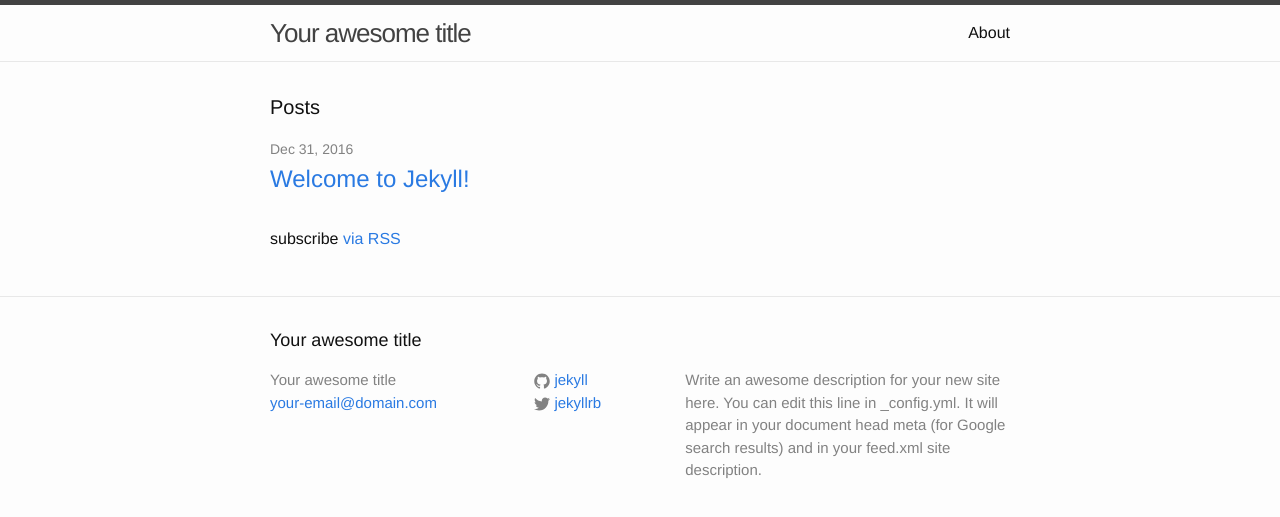
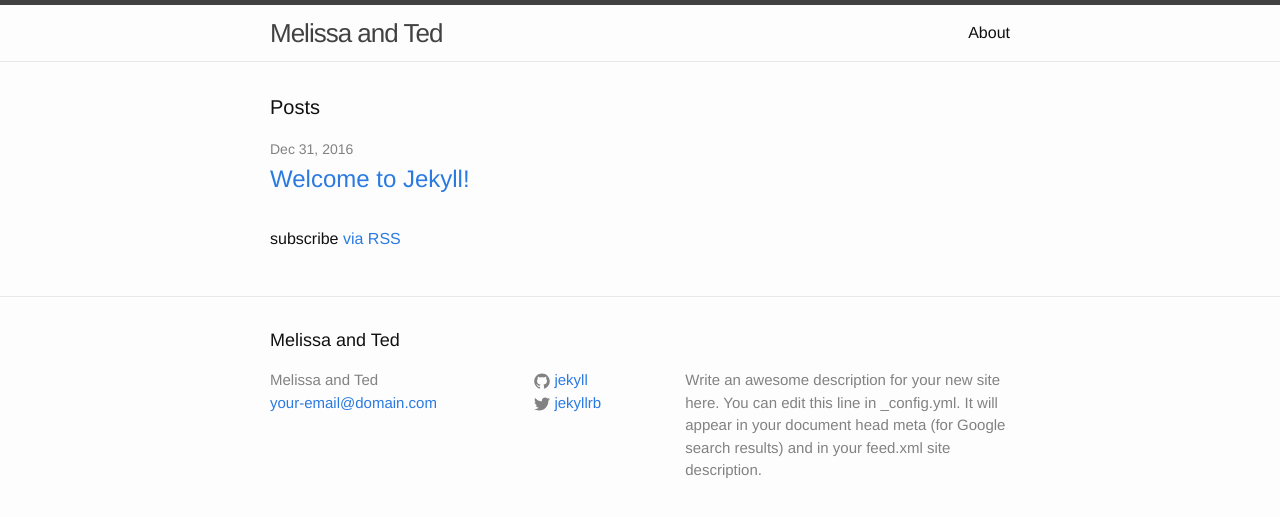
Before and after one commit to TedCleborne/TedCleborne.github.io, a Jekyll site: the page built from index.html, in a window 1280 px wide. Shown: the top 517 px of the page. Built offline with Jekyll 4.4.1, drawn with Linux system fonts in a browser that asks for light colours.

Commit message:
Update _config.yml

```diff
--- a/_config.yml
+++ b/_config.yml
@@ -6,7 +6,7 @@
 # 'jekyll serve'. If you change this file, please restart the server process.
 
 # Site settings
-title: Your awesome title
+title: Melissa and Ted
 email: your-email@domain.com
 description: > # this means to ignore newlines until "baseurl:"
   Write an awesome description for your new site here. You can edit this
```
